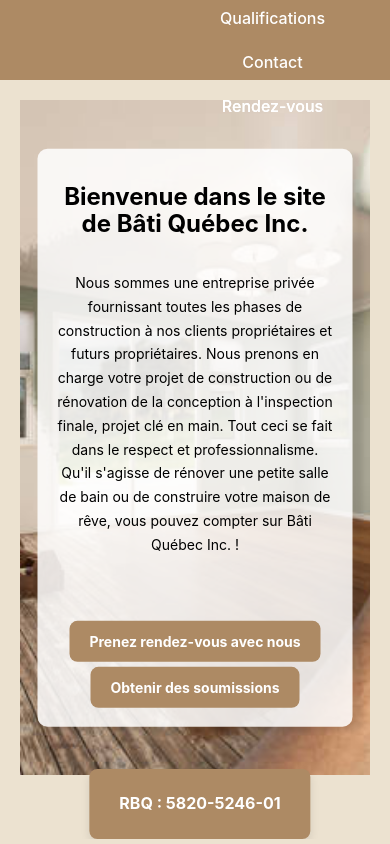
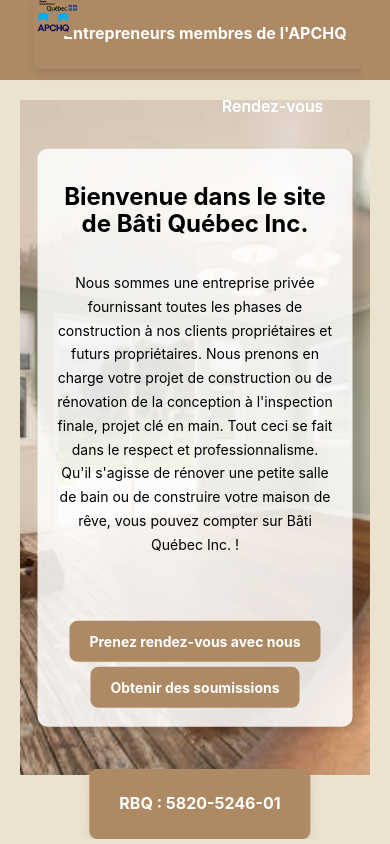
Before and after one commit to MyriamAssam/bati, a React (Vite) app: page / in a window 390 px wide. Shown: the top 844 px of the page. Built offline with nearby package versions, Linux system fonts and the light colour scheme.

Commit message:
ajuster css

```diff
--- a/src/App.css
+++ b/src/App.css
@@ -25,7 +25,7 @@ main {
   left: 50%;
   transform: translateX(-50%);
   display: flex;
-  gap: 850px;
+  gap: 950px;
   /* Espacement entre les boutons */
   z-index: 1000;
   width: auto;
@@ -97,7 +97,7 @@ main {
 /* ✅ Ajustements pour écrans très larges */
 @media (min-width: 1600px) {
   .fixed-logos {
-    gap: 850px;
+    gap: 950px;
 
   }
 
@@ -161,7 +161,7 @@ main {
   .fixed-logos {
     flex-direction: column;
     align-items: center;
-    gap: 850px;
+    gap: 700px;
   }
 }
 
```
